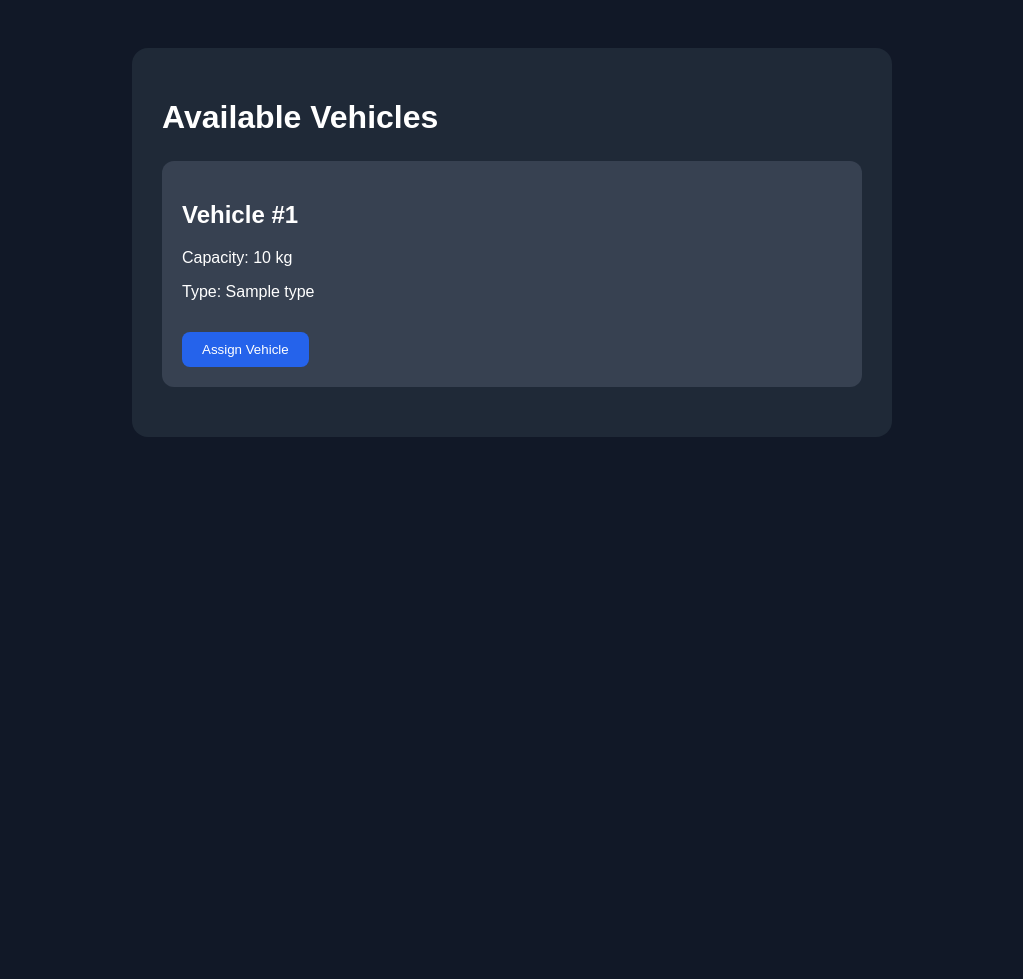
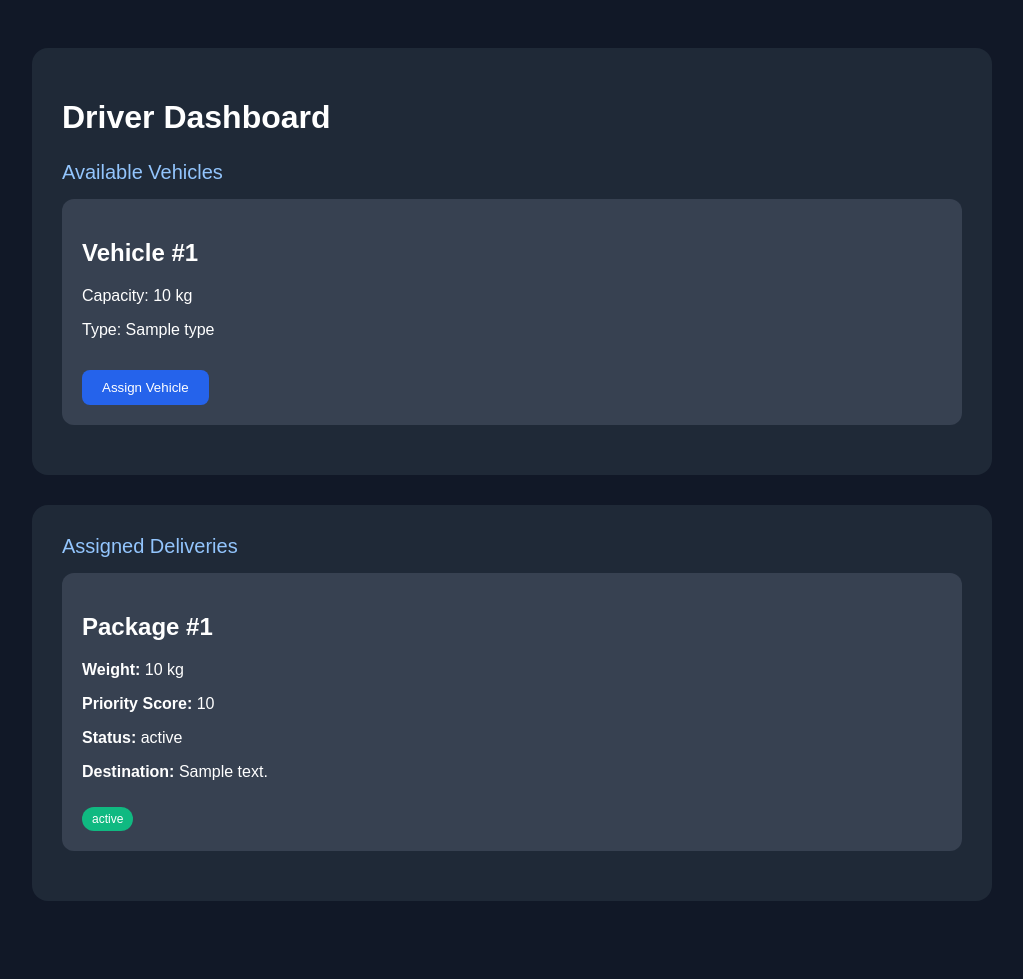
Before and after one commit to bishoDev123/small-scale-logistics-and-fleet-system, a PHP site: template views/driver.php in a window 1280 px wide. Shown: the whole page, without its empty margins (128-1151 px from the left). Before the commit the page ends 437 px from the top, so only its background shows below. Run offline with PHP 8.4, Linux system fonts and the light colour scheme; the template is opened without the code that fills it: most values are stand-ins (such as "Sample title", 1, 10 or a date in 2020).

Commit message:
assignment of delivery to driver done

```diff
--- a/views/driver.php
+++ b/views/driver.php
@@ -4,65 +4,60 @@
 
     <meta charset="UTF-8">
 
-    <title>
-        Driver Dashboard
-    </title>
+    <title>Driver Dashboard</title>
 
     <style>
 
         body {
-
             background: #111827;
             color: white;
-
             font-family: Arial;
-
             padding: 40px;
         }
 
         .card {
-
             background: #1f2937;
-
             padding: 30px;
-
             border-radius: 16px;
-
-            max-width: 700px;
-
+            max-width: 900px;
             margin: auto;
+            margin-bottom: 30px;
         }
 
         h1 {
             margin-bottom: 25px;
         }
 
-        .vehicle {
-
+        .vehicle, .delivery {
             background: #374151;
-
             padding: 20px;
-
             border-radius: 12px;
-
             margin-bottom: 20px;
         }
 
         button {
+            margin-top: 15px;
+            padding: 10px 20px;
+            border: none;
+            border-radius: 8px;
+            background: #2563eb;
+            color: white;
+            cursor: pointer;
+        }
 
-            margin-top: 15px;
+        .section-title {
+            margin-bottom: 15px;
+            font-size: 20px;
+            color: #93c5fd;
+        }
 
-            padding: 10px 20px;
-
-            border: none;
-
-            border-radius: 8px;
-
-            background: #2563eb;
-
-            color: white;
-
-            cursor: pointer;
+        .status {
+            display: inline-block;
+            padding: 5px 10px;
+            border-radius: 999px;
+            background: #10b981;
+            font-size: 12px;
+            margin-top: 10px;
         }
 
     </style>
@@ -74,14 +69,17 @@
 <div class="card">
 
     <h1>
-        Available Vehicles
+        Driver Dashboard
     </h1>
 
-    <?php if (count($vehicles) === 0): ?>
+    <!-- VEHICLES SECTION -->
+    <div class="section-title">
+        Available Vehicles
+    </div>
 
-        <p>
-            No vehicles available for your license class.
-        </p>
+    <?php if (empty($vehicles)): ?>
+
+        <p>No vehicles available for your license class.</p>
 
     <?php endif; ?>
 
@@ -89,30 +87,15 @@
 
         <div class="vehicle">
 
-            <h2>
-                Vehicle #<?= $vehicle['id'] ?>
-            </h2>
+            <h2>Vehicle #<?= $vehicle['id'] ?></h2>
 
-            <p>
-                Capacity:
-                <?= $vehicle['capacity'] ?> kg
-            </p>
+            <p>Capacity: <?= $vehicle['capacity'] ?> kg</p>
 
-            <p>
-                Type:
-                <?= $vehicle['type'] ?>
-            </p>
+            <p>Type: <?= $vehicle['type'] ?></p>
 
-            <form
-                    method="POST"
-                    action="index.php?url=driver/assignVehicle"
-            >
+            <form method="POST" action="index.php?url=driver/assignVehicle">
 
-                <input
-                        type="hidden"
-                        name="vehicle_id"
-                        value="<?= $vehicle['id'] ?>"
-                >
+                <input type="hidden" name="vehicle_id" value="<?= $vehicle['id'] ?>">
 
                 <button type="submit">
                     Assign Vehicle
@@ -126,5 +109,54 @@
 
 </div>
 
+<!-- DELIVERIES SECTION -->
+<div class="card">
+
+    <div class="section-title">
+        Assigned Deliveries
+    </div>
+
+    <?php if (empty($deliveries)): ?>
+
+        <p>No deliveries assigned yet.</p>
+
+    <?php endif; ?>
+
+    <?php foreach ($deliveries as $delivery): ?>
+
+        <div class="delivery">
+
+            <h2>Package #<?= $delivery['id'] ?></h2>
+
+            <p>
+                <strong>Weight:</strong>
+                <?= $delivery['weight'] ?> kg
+            </p>
+
+            <p>
+                <strong>Priority Score:</strong>
+                <?= $delivery['priority_score'] ?>
+            </p>
+
+            <p>
+                <strong>Status:</strong>
+                <?= $delivery['status'] ?>
+            </p>
+
+            <p>
+                <strong>Destination:</strong>
+                <?= $delivery['target_address'] ?>
+            </p>
+
+            <span class="status">
+                <?= $delivery['delivery_status'] ?>
+            </span>
+
+        </div>
+
+    <?php endforeach; ?>
+
+</div>
+
 </body>
 </html>
```
Also changed, not shown: controllers/dispatcherController.php (+91 -0 lines), controllers/driverController.php (+10 -24 lines), models/Driver.php (+22 -0 lines), views/check_load.php (+14 -17 lines).
